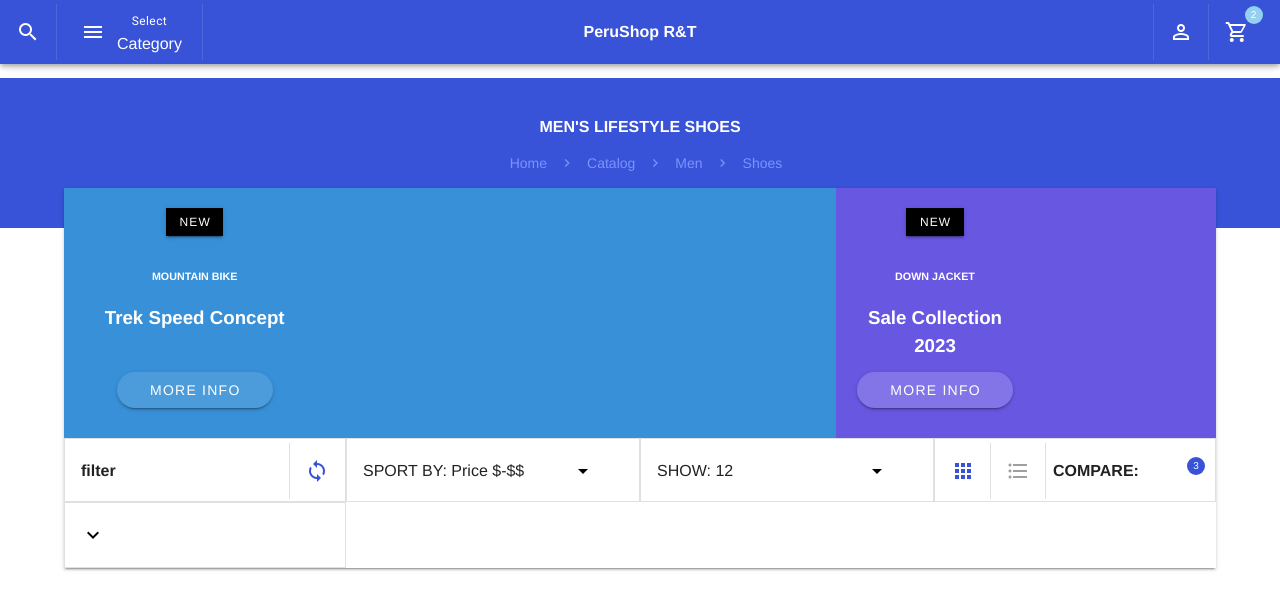
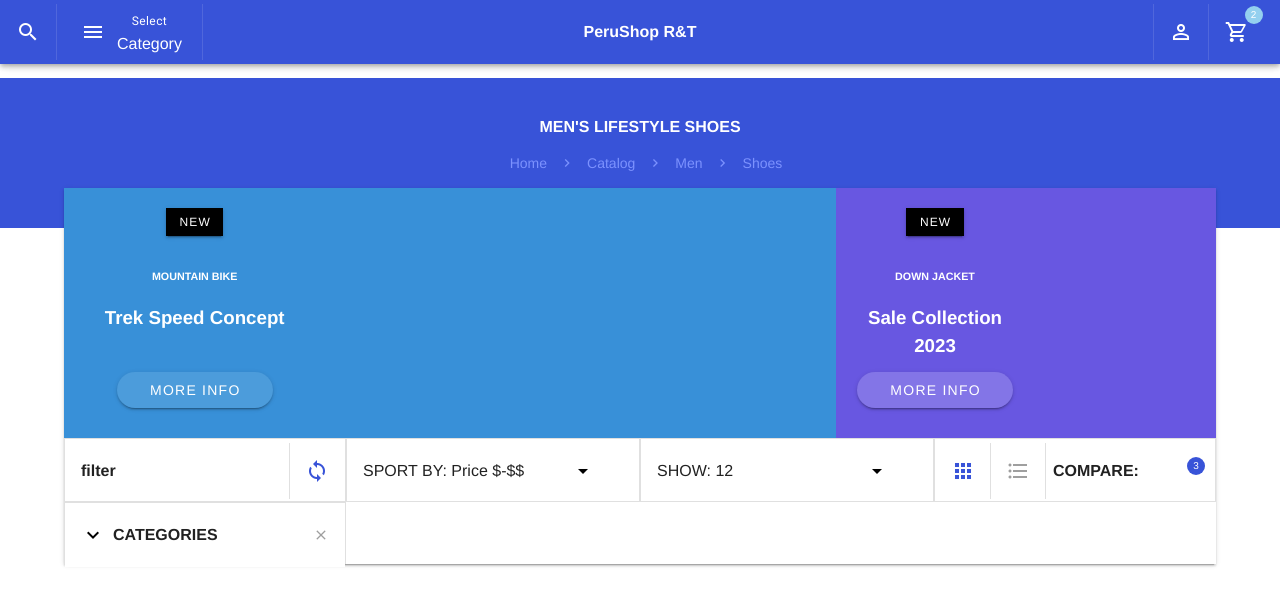
Before and after one commit to ronytacodev/ecommerce-perushop-rt, a Vue app: page / in a window 1280 px wide. Shown: the top 610 px of the page. Built offline with nearby package versions, Linux system fonts and the light colour scheme.

Commit message:
add categories with icon-close in Dashboard

```diff
--- a/src/components/TheDashboard.vue
+++ b/src/components/TheDashboard.vue
@@ -111,7 +111,11 @@
                     <v-card flat outlined tile>
                         <v-toolbar flat>
                             <v-icon color="black" class="mr-2">mdi-chevron-down</v-icon>
+                            <strong>CATEGORIES</strong>
+                            <v-spacer></v-spacer>
+                            <v-icon color="grey" small>mdi-close</v-icon>
                         </v-toolbar>
+                        <v-list dense class="mt-n5"></v-list>
                     </v-card>
                 </v-col>
             </v-row>
```
